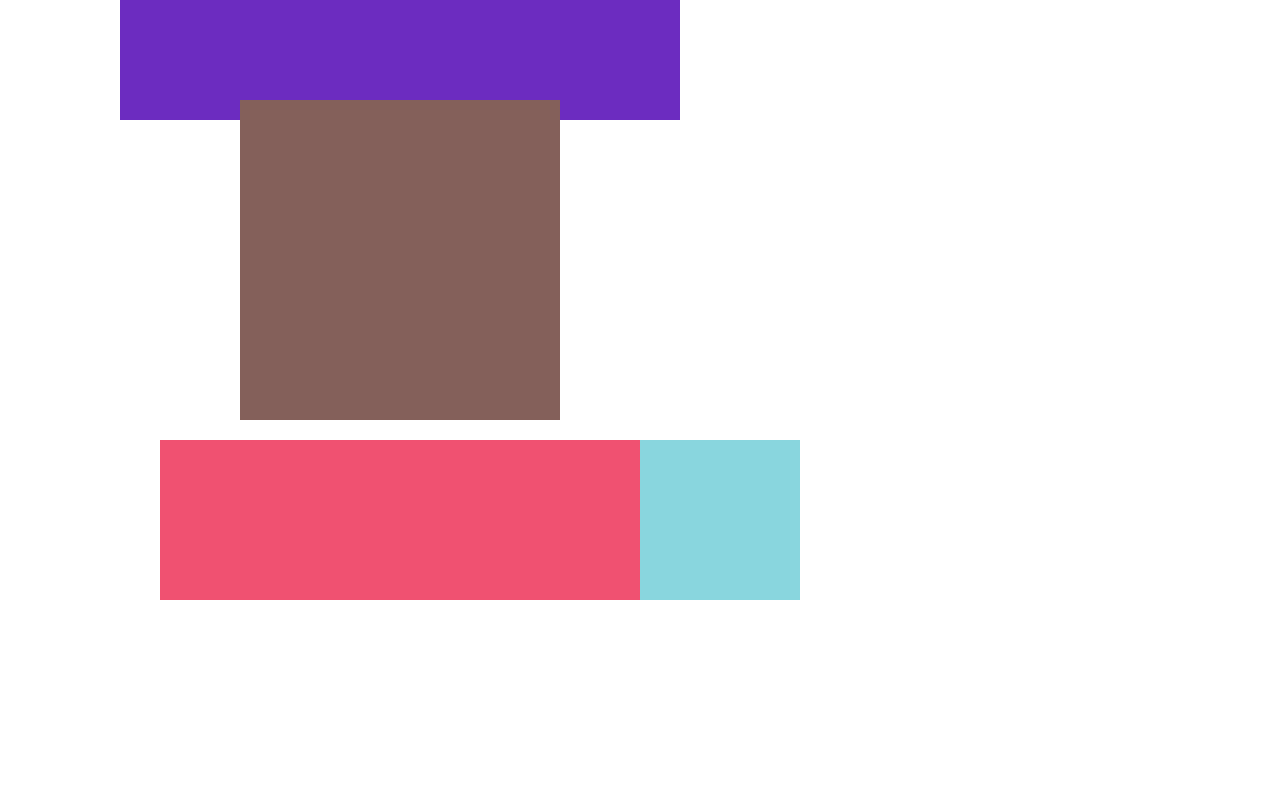
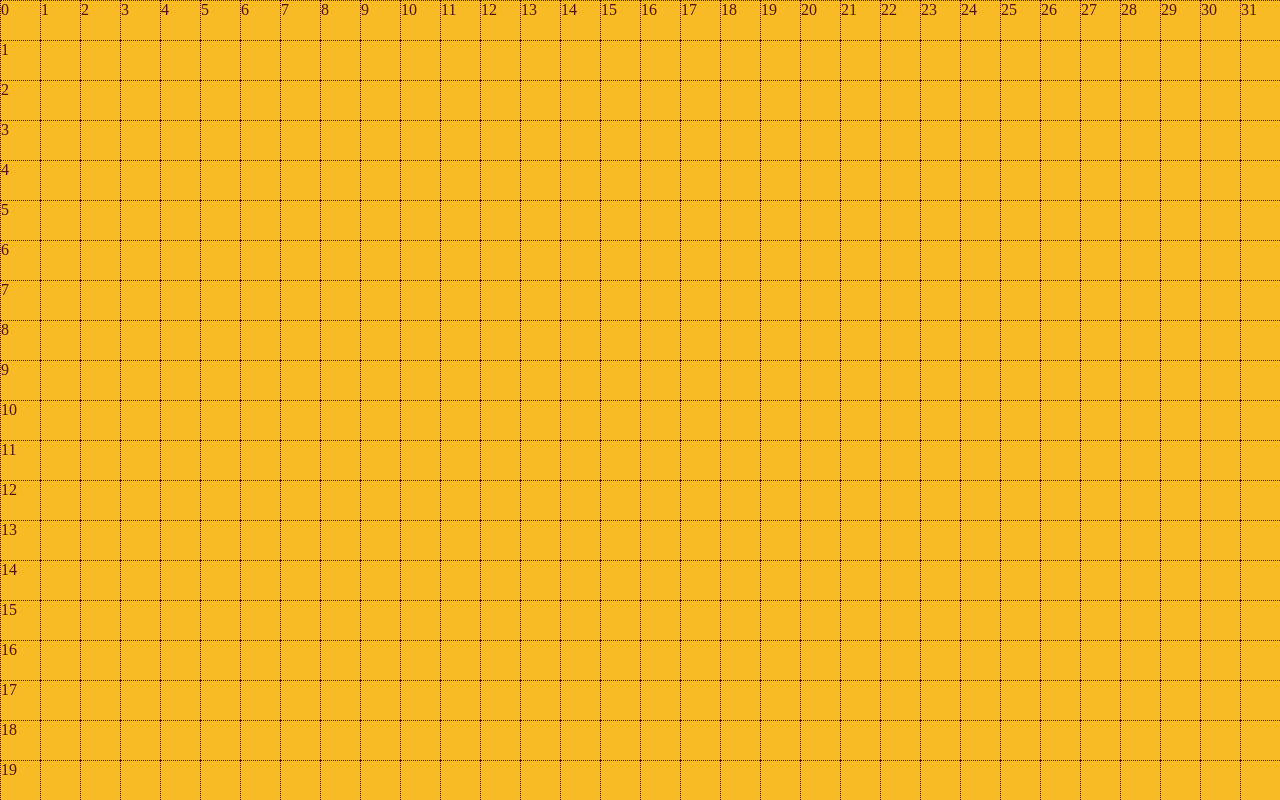
Before and after one commit to ellementul/UIGameGrid, a website: page index.html in a window 1280 px wide. Drawn offline with Linux system fonts and the light colour scheme.

Commit message:
Added debug grid without correct updating after resize

```diff
--- a/index.html
+++ b/index.html
@@ -4,47 +4,8 @@
   </head>
   <body>
     <script type="module">
-      import { Grid } from "./index.js"
-      const grid = new Grid()
-      grid.createBox({
-        name: "leftBottomAngle",
-        left: 0,
-        right: -4,
-        top: -4,
-        bottom: 0
-      })
-      grid.createBox({
-        name: "rightBottomAngle",
-        left: -4,
-        right: 0,
-        top: -4,
-        bottom: 0
-      })
-      grid.createBox({
-        name: "bottomPanel",
-        left: 4,
-        right: 4,
-        top: -4,
-        bottom: 0
-      })
-      grid.createBox({
-        name: "topPanel",
-        left: 3,
-        right: 3,
-        top: 0,
-        bottom: -3
-      })
-      const modal = grid.createBox({
-        name: "modalPanel",
-        left: 4,
-        right: 4,
-        top: 5,
-        bottom: 3,
-        centred: true
-      })
-      modal.hidden()
-      modal.show()
-      modal.setBgColor()
+      import { draw } from "./tests/grid.js"
+      draw()
     </script>
   </body>
 </html>
--- a/src/module/box.js
+++ b/src/box.js
@@ -1,6 +1,6 @@
-import { validationColor, randomColor } from './color.js'
+import { Component } from './components/component.js'
 
-class Box {
+class Box extends Component {
     constructor(
         name,
         cell,
@@ -13,9 +13,7 @@ class Box {
             centred = false
         }
     ) {
-        this.element = document.createElement("div")
-        this.element.id = name
-        this.element.style.position = "absolute"
+        super(name)
         this.setBgColor(color)
 
         this.limits = { top, right, bottom, left }
@@ -37,38 +35,20 @@ class Box {
         const y1 = this.limits.top >= 0 ? this.limits.top * cellHeight : window.screen.height + this.limits.top * cellHeight
         const y2 = this.limits.bottom >= 0 ? window.screen.height - this.limits.bottom * cellHeight : -1 * this.limits.bottom * cellHeight
 
-        this.element.style.width = (x2 - x1) + "px"
-        this.element.style.height = (y2 - y1) + "px"
-        this.element.style.top = y1 + "px"
-        this.element.style.left = x1 + "px"
+        this.setWidth((x2 - x1) + "px")
+        this.setHeight((y2 - y1) + "px")
+        this.setTop(y1 + "px")
+        this.setLeft(x1 + "px")
     }
 
     updateByCenter({ cellWidth, cellHeight }) {
         const cx = window.screen.width / 2
         const cy = window.screen.height / 2
 
-        this.element.style.width = ((this.limits.left + this.limits.right) * cellWidth) + "px"
-        this.element.style.height = ((this.limits.top + this.limits.bottom) * cellHeight) + "px"
-        this.element.style.left = (cx - this.limits.left * cellWidth) + "px"
-        this.element.style.top = (cy - this.limits.top * cellHeight) + "px"
-    }
-
-    setBgColor(color) {
-        if(!validationColor(color)) {
-            console.warn(`This color "${color}" is not valid!`)
-            color = randomColor()
-            console.warn(`The color will be set up in random "${color}"`)
-        }
-
-        this.element.style.backgroundColor = color
-    }
-
-    hidden(){
-        this.element.style.display = "none"
-    }
-
-    show(){
-        this.element.style.display = "block"
+        this.setWidth(((this.limits.left + this.limits.right) * cellWidth) + "px")
+        this.setHeight(((this.limits.top + this.limits.bottom) * cellHeight) + "px")
+        this.setTop((cx - this.limits.left * cellWidth) + "px")
+        this.setLeft((cy - this.limits.top * cellHeight) + "px")
     }
 }
 
--- /dev/null
+++ b/src/components/cell_component.js
@@ -0,0 +1,46 @@
+import { Component } from "./component.js"
+
+class CellComponent extends Component {
+    constructor (name, cellSizes ) {
+        super(name)
+
+        this.cellSizes = cellSizes
+        this.left = 0
+        this.top = 0
+        this.width = 1
+        this.height = 1
+
+        this.updateCellSize(cellSizes)
+    }
+
+    setWidth(width) {
+        this.width = width
+        super.setWidth(this.width * this.cellSizes.width)
+    }
+
+    setHeight(height) {
+        this.height = height
+        super.setHeight(this.height * this.cellSizes.height)
+    }
+
+    setTop(top) {
+        this.top = top
+        super.setTop(this.top * this.cellSizes.height)
+    }
+
+    setLeft(left) {
+        this.left = left
+        super.setLeft(this.left * this.cellSizes.width)
+    }
+
+    updateCellSize(cellSizes) {
+        cellSizes ||= this.cellSizes
+
+        super.setWidth( this.width  * cellSizes.width)
+        super.setHeight(this.height * cellSizes.height)
+        super.setTop(   this.top    * cellSizes.height)
+        super.setLeft(  this.left   * cellSizes.width)
+    }
+}
+
+export { CellComponent }
--- a/src/module/color.js
+++ b/src/components/color.js
@@ -1,5 +1,5 @@
 export function validationColor(color) {
-    CSS.supports('color', color)
+    return CSS.supports('color', color)
 }
 export function randomColor() {
     return "#" + Math.floor(Math.random()*16777215).toString(16)
--- /dev/null
+++ b/src/components/component.js
@@ -0,0 +1,46 @@
+import { validationColor, randomColor } from './color.js'
+
+class Component {
+    constructor (name) {
+        this.element = document.createElement("div")
+        this.element.id = name
+        this.element.style.position = "absolute"
+    }
+
+    setBgColor(color) {
+        if(!validationColor(color)) {
+            console.warn(`This color "${color}" is not valid!`)
+            color = randomColor()
+            console.warn(`The color will be set up in random "${color}"`)
+        }
+
+        this.element.style.backgroundColor = color
+    }
+
+    setWidth(width) {
+        console.log(width)
+        this.element.style.width = width + "px"
+    }
+
+    setHeight(height) {
+        this.element.style.height = height + "px"
+    }
+
+    setTop(top) {
+        this.element.style.top = top + "px"
+    }
+
+    setLeft(left) {
+        this.element.style.left = left + "px"
+    }
+
+    hidden(){
+        this.element.style.display = "none"
+    }
+
+    show(){
+        this.element.style.display = "block"
+    }
+}
+
+export { Component }
--- /dev/null
+++ b/src/grid.js
@@ -0,0 +1,85 @@
+// import { Box } from './box.js'
+import { CellComponent } from './components/cell_component.js'
+
+const BASE_LENGTH = 20
+
+class Grid extends Map {
+    constructor(baseLength) {
+        super()
+
+        this.baseLength = baseLength || BASE_LENGTH
+        this.cellSizes = {}
+
+        this.drawGrid()
+        this.computeCells()
+
+        window.addEventListener("resize", () => {
+            this.computeCells()
+            this.updateCellSize()
+        })
+    }
+
+    drawGrid() {
+        this.element = document.createElement("div")
+        this.element.class = "grid"
+        this.element.style.position = "absolute"
+        this.element.style.top = 0
+        this.element.style.left = 0
+        document.body.appendChild(this.element)
+    }
+
+    showDebugCells() {
+
+        this.debugCells = new Map
+
+        for (let x = 0; x < this.otherLength; x++) {
+            for(let y = 0; y < this.baseLength; y++) {
+
+                const cell = new CellComponent("Cell" + x + "_" + y, this.cellSizes)
+                cell.element.style.border = "1px dotted #4e150d"
+                cell.element.style.color = "#4e150d"
+                cell.setBgColor("#f8bb26")
+                cell.setTop(y)
+                cell.setLeft(x)
+                this.element.appendChild(cell.element)
+
+                const name = `${x}_${y}_debug_cell`
+                this.debugCells.set(name, cell)
+
+                if(x == 0)
+                    cell.element.textContent = y
+
+                if(y == 0)
+                    cell.element.textContent = x
+            }
+        }
+
+    }
+
+    computeCells() {
+        const sizes = {
+            width: window.innerWidth,
+            height: window.innerHeight
+        }
+
+        this.element.style.width = sizes.width
+        this.element.style.height = sizes.height
+
+        const baseSide = sizes.height < sizes.width ? "height" : "width"
+        const otherSide = sizes.height < sizes.width ? "width" : "height"
+
+        this.cellSizes[baseSide] = sizes[baseSide] / this.baseLength
+
+        this.otherLength = Math.floor(sizes[otherSide] / this.cellSizes[baseSide])
+
+        this.cellSizes[otherSide] = sizes[otherSide] / this.otherLength
+    }
+
+    updateCellSize() {
+        for (const [_, cell] of this.debugCells) {
+            cell.updateCellSize(this.cellSizes)
+        }
+    }
+}
+
+export { Grid }
--- a/src/module/grid.js
+++ /dev/null
@@ -1,78 +0,0 @@
-import { Box } from './box.js'
-
-const BASE_LENGTH = 20
-
-class Grid extends Map {
-    constructor(baseLength) {
-        super()
-
-        this.baseLength = baseLength || BASE_LENGTH
-        this.cell = {}
-
-        this.drawGrid()
-        this.computeCells()
-
-        window.addEventListener("resize", () => {
-            this.computeCells()
-            this.updateBoxes()
-        })
-    }
-
-    drawGrid() {
-        this.element = document.createElement("div")
-        this.element.class = "grid"
-        this.element.style.position = "absolute"
-        this.element.style.top = 0
-        this.element.style.left = 0
-        document.body.appendChild(this.element)
-    }
-
-    computeCells() {
-        const sizes = {
-            width: window.innerWidth,
-            height: window.innerHeight
-        }
-
-        this.element.style.width = sizes.width
-        this.element.style.height = sizes.height
-
-        const baseSide = sizes.height < sizes.width ? "height" : "width"
-        const otherSide = sizes.height < sizes.width ? "width" : "height"
-
-        this.cell[baseSide] = sizes[baseSide] / this.baseLength
-
-        this.otherLength = Math.floor(sizes[otherSide] / this.cell[baseSide])
-
-        this.cell[otherSide] = sizes[otherSide] / this.otherLength
-    }
-
-    createBox({ name, top, right, bottom, left, centred, color }) {
-        name ||= "Box" + this.size
-
-        if(this.has(name))
-            throw new Error(`Box with name "${name}" is existed already!`)
-
-        const box = new Box(name, {
-            ...this.cell
-        }, {
-            top,
-            right,
-            bottom,
-            left,
-            centred,
-            color
-        })
-        this.element.appendChild(box.element)
-        this.set(name, box)
-
-        return this.get(name)
-    }
-
-    updateBoxes() {
-        for (const [_, box] of this) {
-            box.updateCells(this.cell)
-        }
-    }
-}
-
-export { Grid }
--- /dev/null
+++ b/tests/grid.js
@@ -0,0 +1,6 @@
+import { Grid } from "../src/grid.js"
+
+export function draw() {
+    const grid = new Grid()
+    grid.showDebugCells()
+}
```
Also changed, not shown: tests/boxes.js (added, +28 -0 lines), tests/modal.js (added, +11 -0 lines), README.md, src/member.js (deleted).
